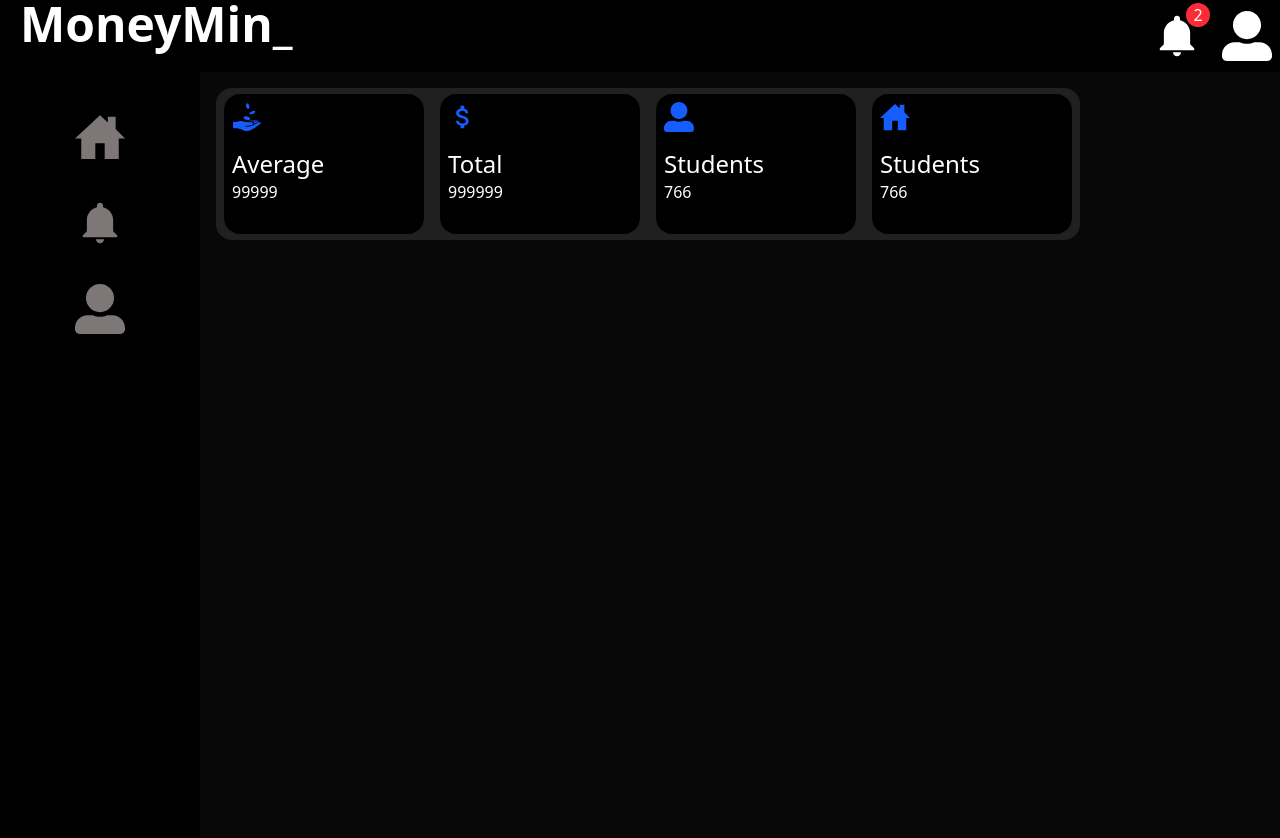
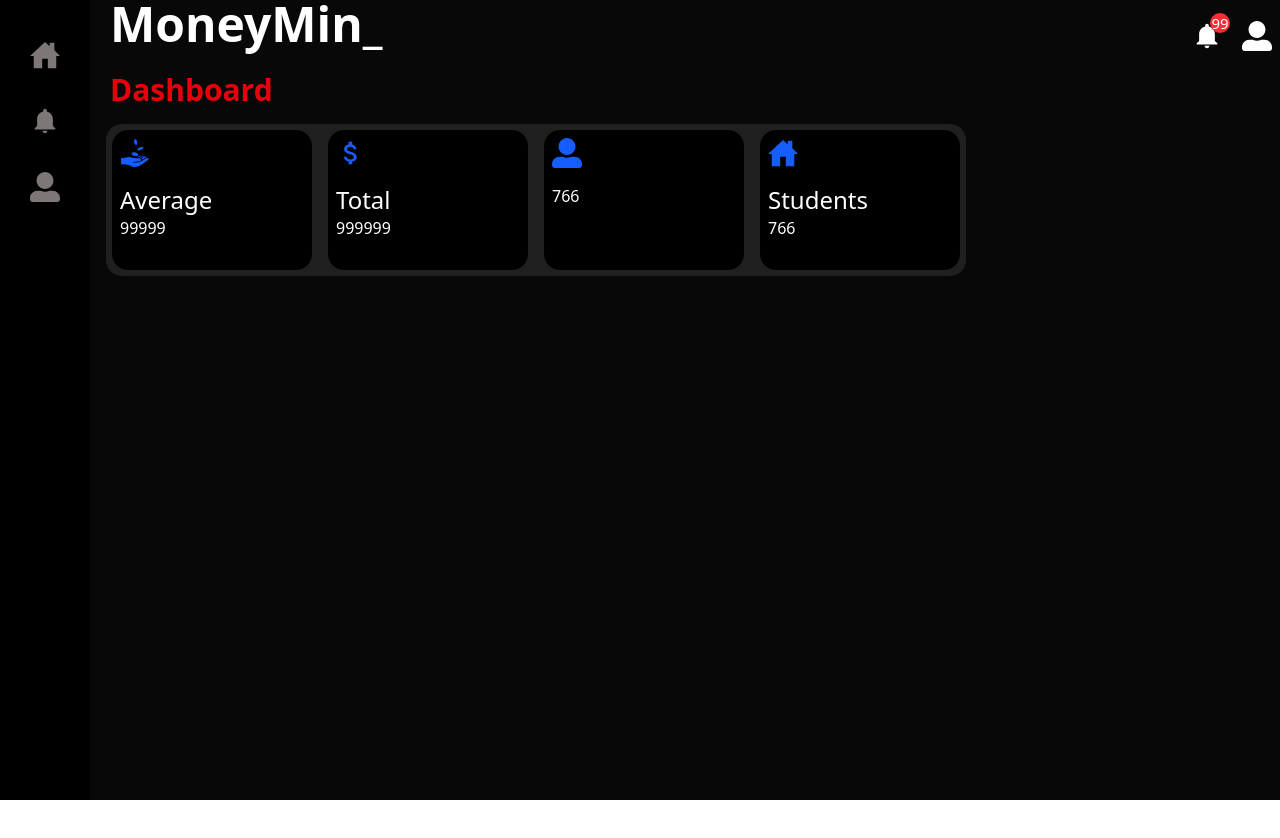
Before and after one commit to KavumaHakim/MoneyMind, a React (Vite) app: page / in a window 1280 px wide. Shown: the top 838 px of the page. After the commit the page ends 800 px from the top, so only its background shows below. Built offline with nearby package versions, Linux system fonts and the light colour scheme.

Commit message:
feat: restructure application by removing old components and implementing new Sidebar and Dashboard layouts

```diff
--- a/src/App.tsx
+++ b/src/App.tsx
@@ -1,10 +1,9 @@
-import Heading from "./components/header";
-import Dashboard from "./components/dashboard";
+
+import Dashboard from "./Pages/dashboard";
 
 function App(){
   return(
   <>
-    <Heading />
     <Dashboard />
   </>
   )
--- a/src/components/dashboard.tsx
+++ b/src/Pages/dashboard.tsx
@@ -1,38 +1,29 @@
 import { IoHomeSharp } from "react-icons/io5";
 import type { IconType } from "react-icons";
-import { IoMdNotifications } from "react-icons/io";
 import { FaUserAlt } from "react-icons/fa";
 import { MdAttachMoney } from "react-icons/md";
 import { GiReceiveMoney } from "react-icons/gi";
+import Sidebar from "../components/Sidebar";
+import Heading from "../components/header";
 
 
 
 const Dashboard = () => {
     return (
-        <div className="grid grid-cols-[200px_1fr] bg-[#080808]">
+        <div className="grid grid-cols-[90px_1fr] bg-[#080808]">
             <Sidebar/>
             <div>
-                    <div className="flex bg-[#202020] gap-4 flex-wrap h-38 items-center ml-4 mt-4 rounded-2xl w-[54rem] justify-center">
+                <Heading />
+                <h1 className="text-3xl font-bold text-red-600 ml-5">Dashboard</h1>
+                    <div className="flex bg-[#202020] gap-4 flex-wrap max-h-fit pt-1.5 pb-1.5 items-center ml-4 mt-4 rounded-2xl w-fit pl-1.5 pr-1.5 justify-center">
                         <InfoCard cardName="Average" icon={GiReceiveMoney} value="99999"/>
                         <InfoCard cardName="Total" icon={MdAttachMoney} value="999999"/>
-                        <InfoCard cardName="Students" icon={FaUserAlt} value="766"/>
+                        <InfoCard cardName="" icon={FaUserAlt} value="766"/>
                         <InfoCard cardName="Students" icon={IoHomeSharp} value="766"/>
                     </div>
             </div>
         </div>
         )
-}
-
-const Sidebar = () => {
-    return(
-        <div className="h-screen w-full bg-black flex flex-col items-center">
-            <div className="flex flex-col gap-9 mt-10">
-                <IoHomeSharp size={50} className="text-[#cdc1c19d]" />
-                <IoMdNotifications size={50} className="text-[#cdc1c19d]" />
-                <FaUserAlt size={50} className="text-[#cdc1c19d]" />
-            </div>
-        </div>
-    )
 }
 
 
@@ -45,7 +36,7 @@ type InfoCardProps = {
 const InfoCard = ({ cardName, icon, value }: InfoCardProps) => {
     const Icon = icon;
     return (
-        <div className="h-35 bg-black rounded-2xl w-50 flex p-2 flex-col ">
+        <div className="h-35 bg-black rounded-2xl w-full sm:w-50 flex p-2 flex-col">
             <Icon size={30} className="text-blue-600" />
             <h2 className="text-2xl text-white  mt-4">{cardName}</h2>
             <p className="text-white">
--- /dev/null
+++ b/src/components/Sidebar.tsx
@@ -0,0 +1,18 @@
+import { IoHomeSharp } from "react-icons/io5";
+import { IoMdNotifications } from "react-icons/io";
+import { FaUserAlt } from "react-icons/fa";
+
+
+const Sidebar = () => {
+    return(
+        <div className="h-screen w-full bg-black flex flex-col items-center">
+            <div className="flex flex-col gap-9 mt-10">
+                <IoHomeSharp size={30} className="text-[#cdc1c19d] hover:cursor-pointer hover:bg-[#2a2727] rounded-[5px]" />
+                <IoMdNotifications size={30} className="text-[#cdc1c19d] hover:cursor-pointer" />
+                <FaUserAlt size={30} className="text-[#cdc1c19d] hover:cursor-pointer" />
+            </div>
+        </div>
+    )
+}
+
+export default Sidebar;
--- a/src/components/header.tsx
+++ b/src/components/header.tsx
@@ -3,20 +3,20 @@ import { IoMdNotifications } from "react-icons/io";
 
 const Heading = () => {
     return (
-        <div className="flex justify-between h-18 bg-black sticky top-0 z-50">
+        <header className="flex justify-between h-18 bg-[#080808] sticky top-0 z-50">
             <h1 className="text-5xl font-extrabold self-start ml-5 text-white ">MoneyMin_</h1>
             <div className="flex gap-5 self-center mr-2">
-                <Notification />
+                <Notification amount="99" />
                 <Profile />
             </div>
-        </div>
+        </header>
     );
 };
-const Notification = () => {
+const Notification = ({ amount }: { amount: string }) => {
     return(
         <div className="relative">
-            <p className="absolute -top-2 -right-2 bg-red-500 rounded-full w-6 h-6 flex items-center justify-center text-white">2</p>
-            <IoMdNotifications size={50} className="text-[white]" />
+            <p className="absolute -top-2 -right-2 bg-red-500 rounded-full w-5 h-5 flex items-center justify-center text-white text-[15px]">{amount}</p>
+            <IoMdNotifications size={30} className="text-[white]" />
         </div>
     )
 }
@@ -24,7 +24,7 @@ const Notification = () => {
 const Profile = () => {
     return(
         <div>
-            <FaUserAlt size={50} className="text-[white]" />
+            <FaUserAlt size={30} className="text-[white]" />
         </div>
     )
 }
```
Also changed, not shown: src/Pages/login.tsx (renamed from src/components/login.tsx).
